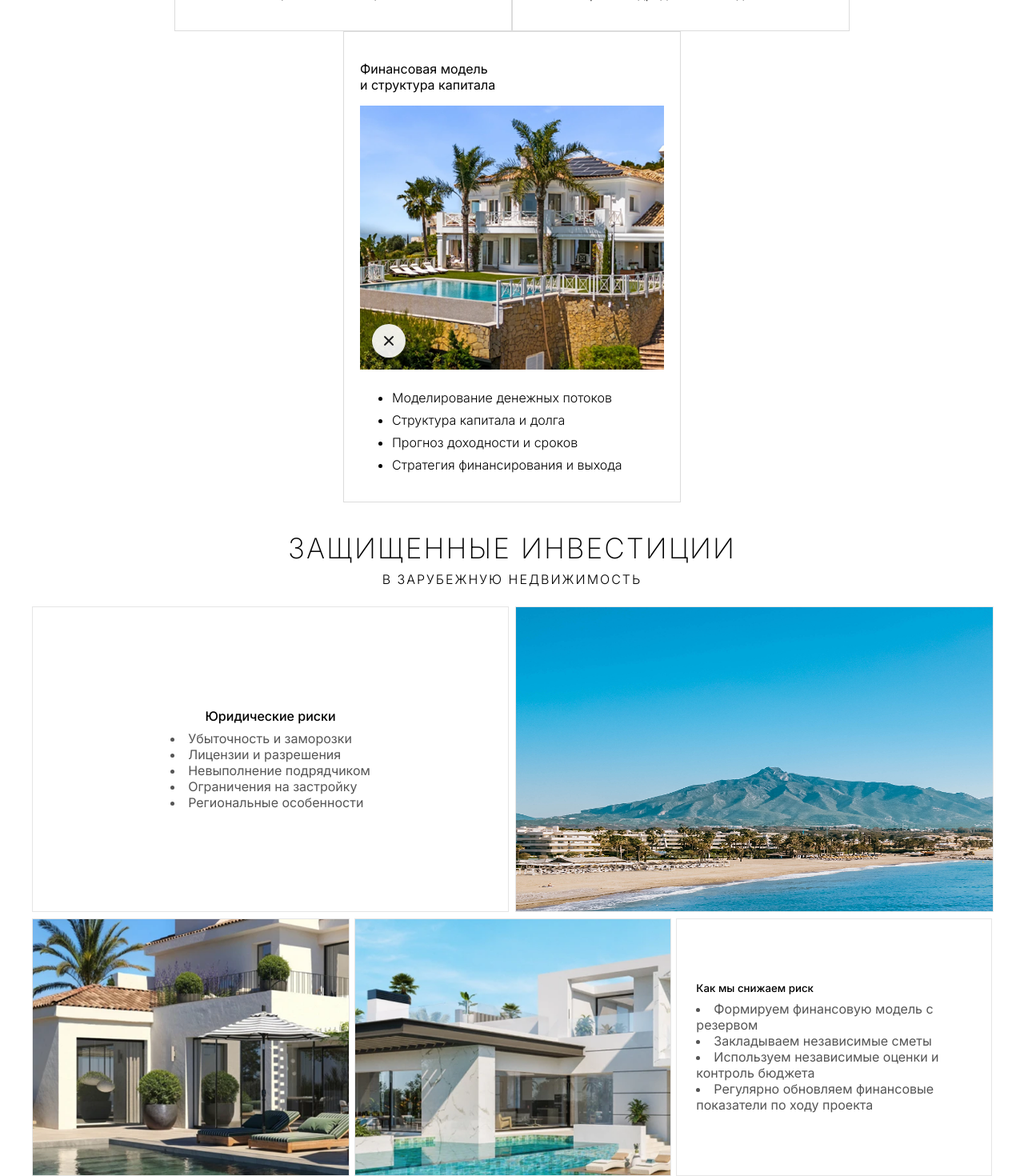
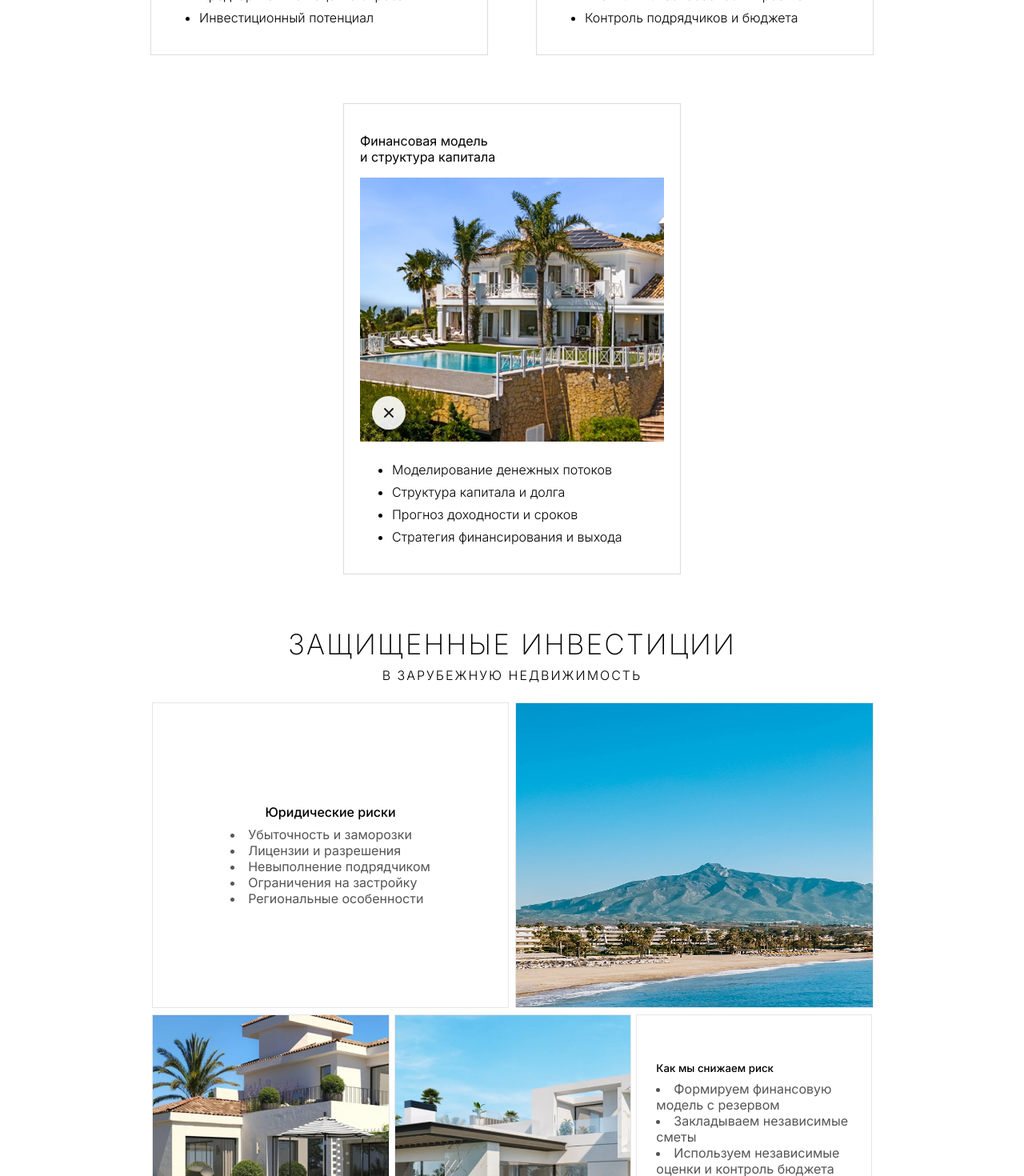
Before and after one commit to UbaydullayevSH/InmoLuxMaket, a React (Vite) app: page /investment in a window 1280 px wide. Shown: the part 4700-6170 px from the top of the page at 80% size. Built offline with nearby package versions, Linux system fonts and the light colour scheme.

Commit message:
the last dance

```diff
--- a/src/components/Investment/Main/main.css
+++ b/src/components/Investment/Main/main.css
@@ -774,7 +774,6 @@
 }
 
 /* Services  */
-
 .services_title {
     text-align: center;
     font-weight: lighter;
@@ -810,6 +809,7 @@
 .services_card {
     border: 1px solid gainsboro;
     padding: 20px;
+    margin: 30px;
 }
 
 .services_toggle_btn {
@@ -843,9 +843,24 @@
 
 }
 
+@media(max-width:324px){
+    .services_card{
+        width: 275px;
+    }
+
+    .services_card_title{
+        text-align: center;
+    }
+
+    .services_menu{
+        padding: 35px;
+    }
+}
+
+
 /* Risk / Niche Section */
 .risk-section {
-    max-width: 1200px;
+    max-width: 900px;
     margin: 36px auto; /* reduced outer margin */
     padding: 0 12px 20px; /* reduced horizontal and bottom padding */
 }
```
